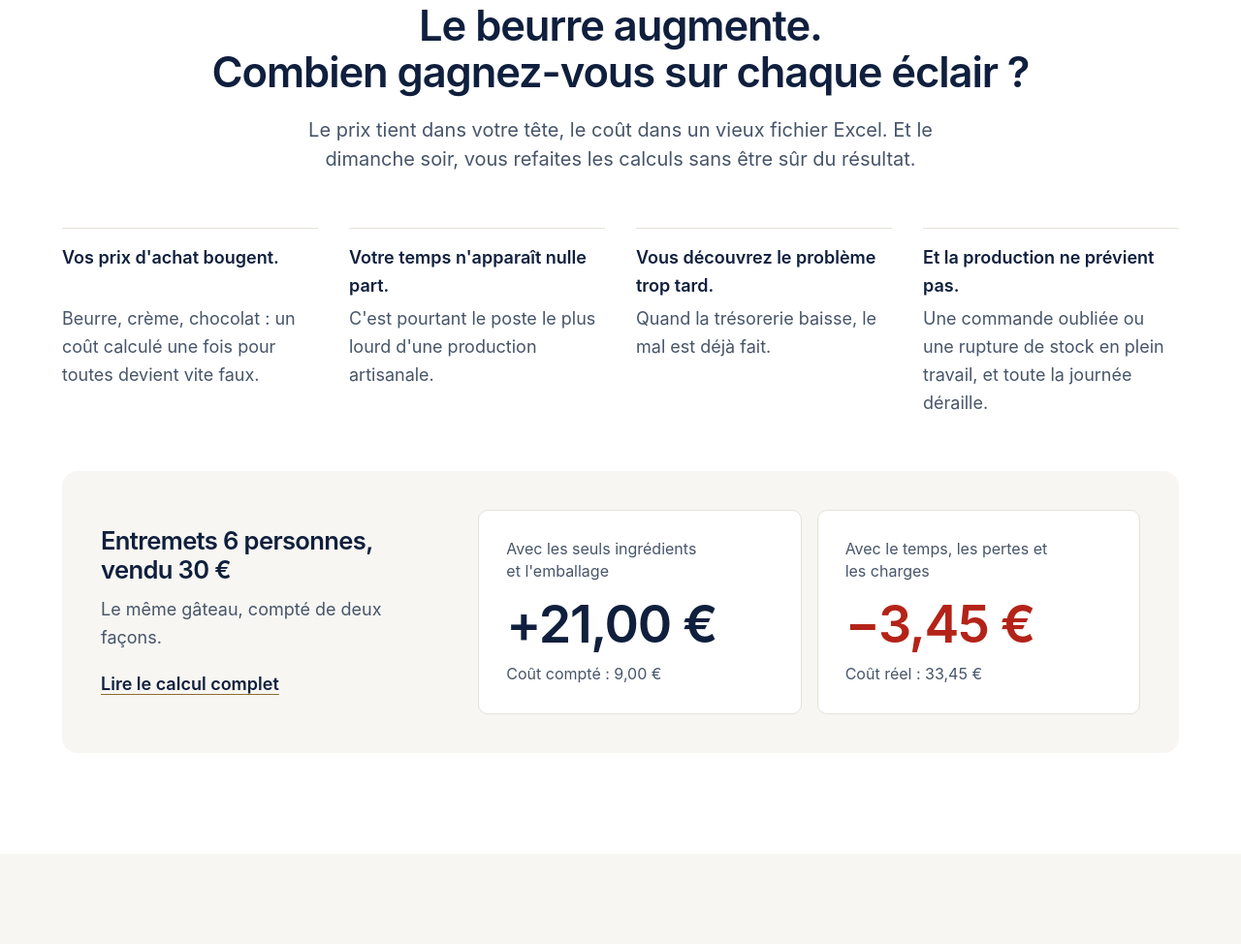
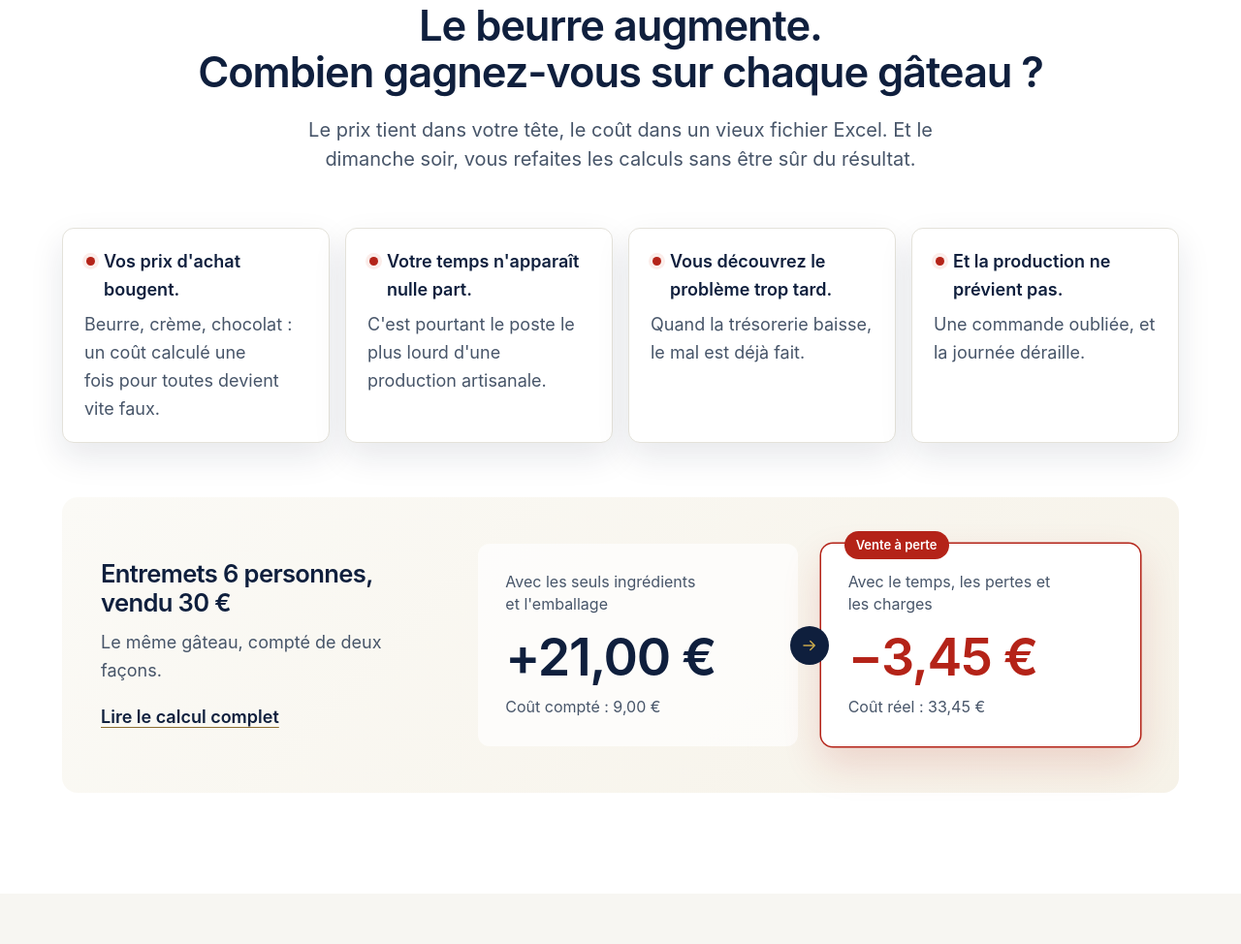
Before and after one commit to hubertledorven/knead-landing, an Astro site: page /maquette in a window 1280 px wide. Shown: the part 1645-2619 px from the top of the page at 97% size. Built offline with nearby package versions, Linux system fonts and the light colour scheme; Astro itself is replaced by a stand-in of ours.

Commit message:
Problème : douleurs en cartes d'alerte et exemple plus visuel
- Titre : « Combien gagnez-vous sur chaque gâteau ? ».
- Présente les douleurs en cartes façon notification, avec un point rouge.
- Met en avant la vraie marge dans l'exemple : étiquette « Vente à perte »,
  contour rouge et flèche entre les deux calculs.

Co-Authored-By: Claude Opus 5.5 <noreply@anthropic.com>

```diff
--- a/src/components/Problem.astro
+++ b/src/components/Problem.astro
@@ -1,13 +1,25 @@
 <section class="problem">
   <div class="wrap">
-    <h2>Le beurre augmente.<br>Combien gagnez-vous sur chaque éclair&nbsp;?</h2>
+    <h2>Le beurre augmente.<br>Combien gagnez-vous sur chaque gâteau&nbsp;?</h2>
     <p class="intro">Le prix tient dans votre tête, le coût dans un vieux fichier Excel. Et le dimanche soir, vous refaites les calculs sans être sûr du résultat.</p>
 
     <ul>
-      <li><strong>Vos prix d'achat bougent.</strong> Beurre, crème, chocolat&nbsp;: un coût calculé une fois pour toutes devient vite faux.</li>
-      <li><strong>Votre temps n'apparaît nulle part.</strong> C'est pourtant le poste le plus lourd d'une production artisanale.</li>
-      <li><strong>Vous découvrez le problème trop tard.</strong> Quand la trésorerie baisse, le mal est déjà fait.</li>
-      <li><strong>Et la production ne prévient pas.</strong> Une commande oubliée ou une rupture de stock en plein travail, et toute la journée déraille.</li>
+      <li>
+        <strong><i aria-hidden="true"></i>Vos prix d'achat bougent.</strong>
+        <p>Beurre, crème, chocolat&nbsp;: un coût calculé une fois pour toutes devient vite faux.</p>
+      </li>
+      <li>
+        <strong><i aria-hidden="true"></i>Votre temps n'apparaît nulle part.</strong>
+        <p>C'est pourtant le poste le plus lourd d'une production artisanale.</p>
+      </li>
+      <li>
+        <strong><i aria-hidden="true"></i>Vous découvrez le problème trop tard.</strong>
+        <p>Quand la trésorerie baisse, le mal est déjà fait.</p>
+      </li>
+      <li>
+        <strong><i aria-hidden="true"></i>Et la production ne prévient pas.</strong>
+        <p>Une commande oubliée, et la journée déraille.</p>
+      </li>
     </ul>
 
     <figure class="example">
@@ -22,7 +34,9 @@
           <p class="big">+21,00&nbsp;€</p>
           <p class="sub">Coût compté&nbsp;: 9,00&nbsp;€</p>
         </div>
+        <span class="arrow" aria-hidden="true"><svg viewBox="0 0 24 24"><path d="M4 12h15M13 6l6 6-6 6" /></svg></span>
         <div class="real">
+          <span class="tag">Vente à perte</span>
           <p class="label">Avec le temps, les pertes et les charges</p>
           <p class="big">−3,45&nbsp;€</p>
           <p class="sub">Coût réel&nbsp;: 33,45&nbsp;€</p>
@@ -37,18 +51,28 @@
   h2 { max-width: 24em; }
   .intro { max-width: 36em; margin: 20px auto 0; font-size: 1.25rem; line-height: 1.5; text-align: center; color: var(--ink-2); }
 
-  ul { list-style: none; display: grid; grid-template-columns: repeat(4, minmax(0, 1fr)); gap: 32px; margin-block: 56px; }
-  /* Sous-grille : les textes démarrent à la même hauteur, même si un intitulé tient sur une ligne. */
-  li { display: grid; grid-row: span 2; grid-template-rows: subgrid; row-gap: 6px; padding-top: 16px; border-top: 1px solid var(--line); color: var(--ink-2); }
-  li strong { color: var(--navy); font-weight: 600; }
+  ul { list-style: none; display: grid; grid-template-columns: repeat(4, minmax(0, 1fr)); gap: 16px; margin-block: 56px; }
+  /* Douleurs en cartes façon notification. Sous-grille : les textes démarrent à la même hauteur. */
+  li {
+    display: grid; grid-row: span 2; grid-template-rows: subgrid; row-gap: 8px;
+    padding: 20px 22px; background: #fff; border: 1px solid var(--line); border-radius: 12px;
+    box-shadow: 0 14px 34px rgba(15, 31, 61, .1); color: var(--ink-2);
+  }
+  li strong { position: relative; padding-left: 20px; color: var(--navy); font-weight: 600; }
+  li i { position: absolute; top: .5em; left: 2px; width: 9px; height: 9px; background: var(--loss); border-radius: 50%; box-shadow: 0 0 0 4px #FBEDEA; }
 
-  .example { display: grid; grid-template-columns: minmax(0, 4fr) minmax(0, 8fr); gap: 48px; align-items: center; padding: 40px; background: var(--paper); border-radius: var(--radius-lg); }
+  .example { display: grid; grid-template-columns: minmax(0, 4fr) minmax(0, 8fr); gap: 48px; align-items: center; padding: 48px 40px; background: linear-gradient(135deg, #FBFAF6, #F6F2E8); border-radius: var(--radius-lg); }
   figcaption { display: flex; flex-direction: column; align-items: flex-start; gap: 12px; color: var(--ink-2); }
   figcaption strong { font-family: var(--title); font-size: clamp(1.5rem, 2vw, 1.75rem); font-weight: var(--title-weight); letter-spacing: var(--title-track); line-height: 1.18; color: var(--navy); text-wrap: balance; }
   figcaption a { margin-top: 8px; font-weight: 600; color: var(--navy); text-underline-offset: 4px; text-decoration-color: var(--gold-ink); }
 
-  .compare { display: grid; grid-template-columns: repeat(2, minmax(0, 1fr)); gap: 16px; }
-  .compare > div { padding: 28px; background: #fff; border: 1px solid var(--line); border-radius: 10px; }
+  .compare { position: relative; display: grid; grid-template-columns: repeat(2, minmax(0, 1fr)); gap: 24px; }
+  .compare > div { position: relative; padding: 28px; background: rgba(255, 255, 255, .7); border-radius: 12px; }
+  /* La vraie marge est la carte qui doit sauter aux yeux. */
+  .compare > .real { background: #fff; box-shadow: 0 0 0 1.5px var(--loss), 0 18px 40px rgba(180, 35, 24, .16); }
+  .tag { position: absolute; top: -13px; left: 24px; padding: 4px 12px; background: var(--loss); border-radius: 999px; font-size: .8125rem; font-weight: 600; color: #fff; white-space: nowrap; }
+  .arrow { position: absolute; z-index: 1; top: 50%; left: 50%; display: grid; place-items: center; width: 40px; height: 40px; margin: -20px 0 0 -20px; background: var(--navy); border-radius: 50%; }
+  .arrow svg { width: 18px; height: 18px; fill: none; stroke: var(--gold); stroke-width: 2; stroke-linecap: round; stroke-linejoin: round; }
   .label { font-size: 1rem; line-height: 1.4; color: var(--ink-2); }
   .big { margin-top: 16px; font-family: var(--title); font-size: clamp(2.25rem, 4.2vw, 3.5rem); font-weight: var(--title-weight); letter-spacing: var(--title-track); line-height: 1.05; color: var(--navy); white-space: nowrap; }
   .real .big { color: var(--loss); }
@@ -61,9 +85,10 @@
   @media (max-width: 560px) {
     .problem { padding-bottom: 72px; }
     .intro { font-size: 1.125rem; }
-    ul { grid-template-columns: minmax(0, 1fr); gap: 20px; }
+    ul { grid-template-columns: minmax(0, 1fr); }
     .example { padding: 24px 18px; }
-    .compare { grid-template-columns: minmax(0, 1fr); gap: 12px; }
+    .compare { grid-template-columns: minmax(0, 1fr); gap: 28px; }
+    .arrow { width: 36px; height: 36px; margin: -18px 0 0 -18px; rotate: 90deg; }
     .compare > div { padding: 22px 20px; }
   }
 </style>
--- a/src/pages/maquette.astro
+++ b/src/pages/maquette.astro
@@ -102,7 +102,8 @@ import Footer from '../components/Footer.astro';
     background: #fff; border: 1px solid var(--line); border-radius: 10px;
     box-shadow: 0 8px 28px rgba(15, 31, 61, .18);
   }
-  .switcher .row { display: grid; grid-template-columns: 48px 56px 56px; align-items: center; gap: 4px; }
+  .switcher .row { display: flex; align-items: center; gap: 4px; }
+  .switcher .row span { width: 48px; }
   .switcher a {
     display: grid; place-items: center; min-width: 36px; height: 36px; padding-inline: 8px;
     border-radius: 6px; color: var(--navy); text-decoration: none;
```
